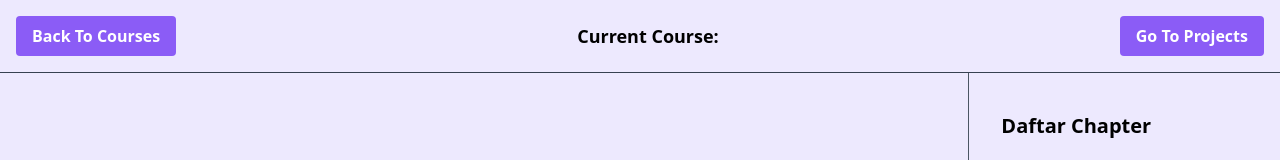
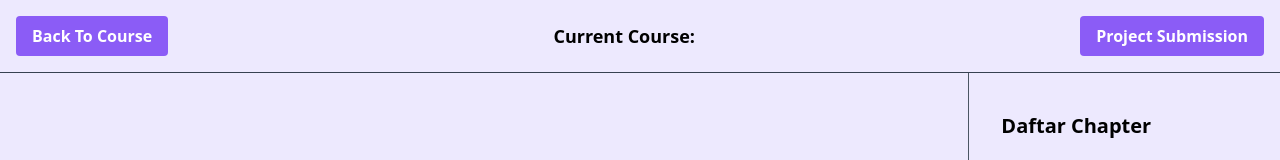
Before and after one commit to nicholasf09/akademi-koding, a Vue app: page /course/1/1 in a window 1280 px wide. Shown: the top 160 px of the page. Built offline with nearby package versions, Linux system fonts and the light colour scheme; no server answers.

Commit message:
fix: back to course redirect

```diff
--- a/src/components/ChapterHeader.vue
+++ b/src/components/ChapterHeader.vue
@@ -1,8 +1,13 @@
 <template>
   <div class="text-black p-4 flex items-center fixed w-full justify-between top-0 border-b bg-violet-100 border-gray-700 z-50">
-    <a href="/register" class="bg-violet-500 hover:bg-violet-700 text-white font-bold py-2 px-4 rounded">Back To Courses</a>
+    <button
+      class="bg-violet-500 hover:bg-violet-700 text-white font-bold py-2 px-4 rounded"
+      @click="goBack"
+    >
+      Back To Course
+    </button>
     <h1 class="text-lg font-semibold mx-8 cursor-pointer">Current Course: {{ moduleTitle }}</h1>
-    <a href="/register" class="bg-violet-500 hover:bg-violet-700 text-white font-bold py-2 px-4 rounded">Go To Projects</a>
+    <a href="/register" class="bg-violet-500 hover:bg-violet-700 text-white font-bold py-2 px-4 rounded">Project Submission</a>
   </div>
   <div class="text-black p-4 flex items-center justify-between fixed border-t bg-violet-100 border-gray-700 w-full bottom-0 z-50">
     <button
@@ -37,6 +42,13 @@ export default {
       type: Boolean,
       required: true
     }
-  }
+  },
+  methods: {
+    goBack() {
+      // Navigate back to the course page without the module part in the URL
+      const courseSlug = this.$route.params.courseSlug;
+      this.$router.push(`/course/${courseSlug}`); // Navigate to /course/{courseSlug}
+    },
+  },
 };
 </script>
```
